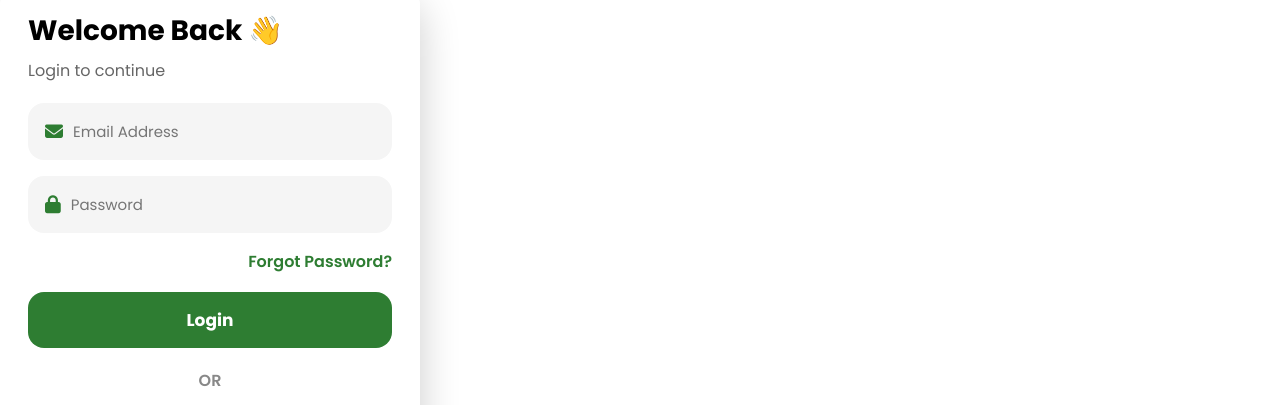
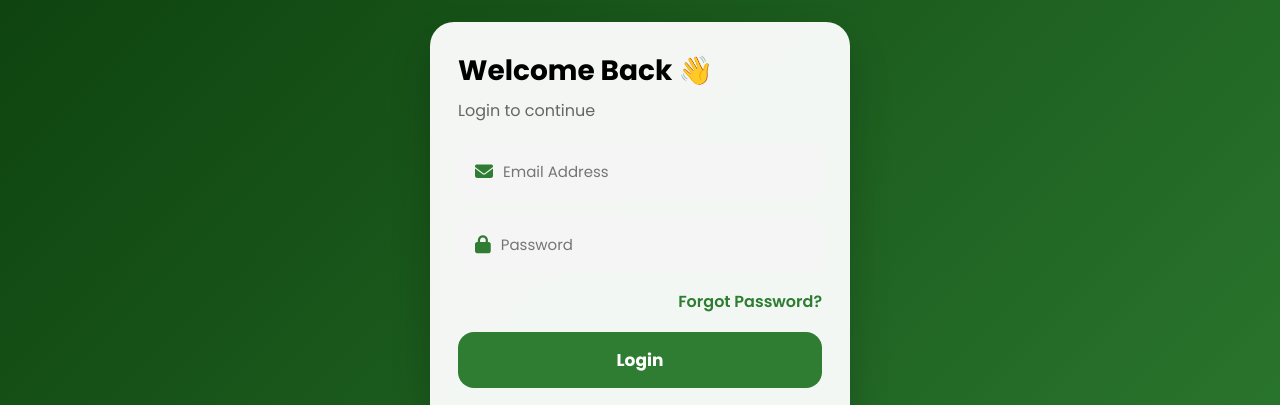
Before and after one commit to officialmadhavsharma9785-coder/Zestouser, a plain HTML site: page login.html in a window 1280 px wide. Shown: the part 233-638 px from the top of the page. Drawn offline with Linux system fonts and the light colour scheme.

Commit message:
Update login.css

```diff
--- a/login.css
+++ b/login.css
@@ -7,7 +7,6 @@ box-sizing:border-box;
 font-family:'Poppins',sans-serif;
 }
 
-body{
 body{
 min-height:100vh;
 display:flex;
@@ -180,6 +179,7 @@ transform:translateY(0);
 50%{
 transform:translateY(-10px);
 }
+}
                      }
 html,
 body{
```
